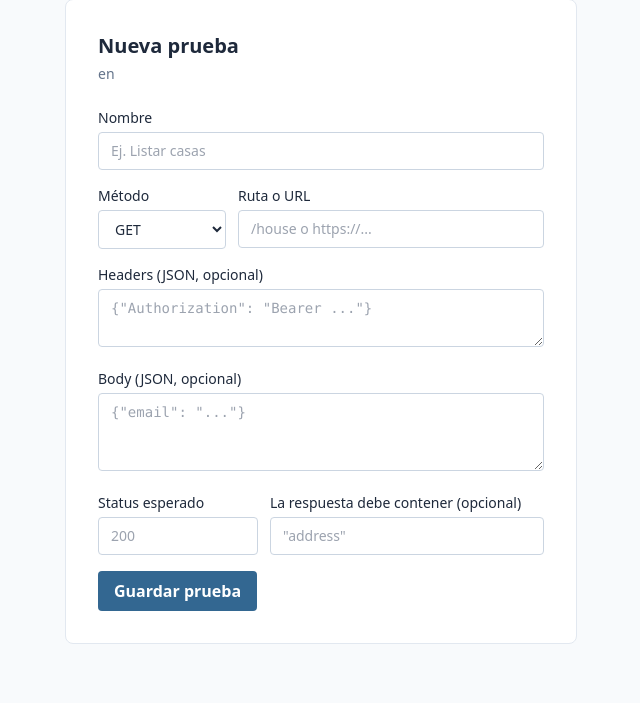
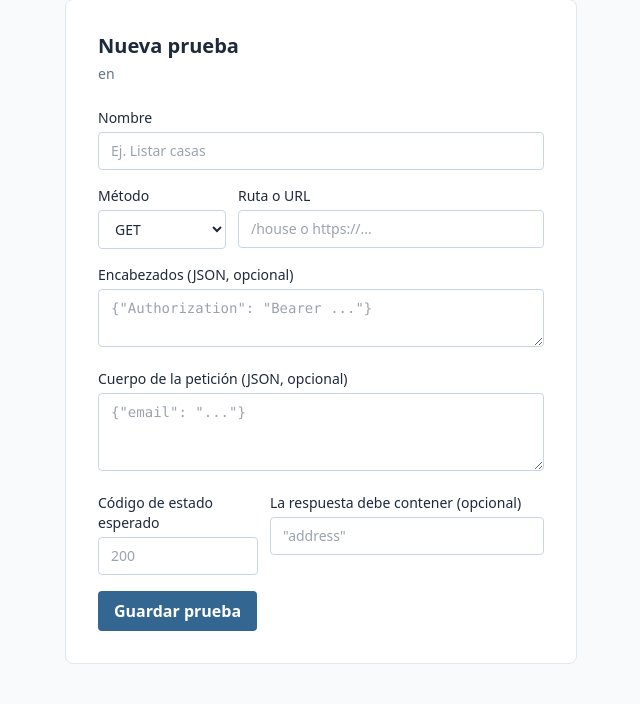
Before and after one commit to lariasca1994/verificador-api, a FastAPI app: template app/templates/colecciones/prueba_formulario.html in a window 1280 px wide. Shown: the part 97-801 px from the top of the page, without its empty margins (319-959 px from the left). Before the commit the page ends 741 px from the top, so only its background shows below. Run offline with FastAPI, Linux system fonts and the light colour scheme; the template is opened without the code that fills it, so the values that code supplies are empty; some libraries are stand-ins or nearby versions.

Commit message:
fix(ui): etiquetas del formulario de pruebas en español
Co-Authored-By: Claude Opus 5.5 <noreply@anthropic.com>

```diff
--- a/app/templates/colecciones/detalle.html
+++ b/app/templates/colecciones/detalle.html
@@ -30,7 +30,7 @@
             <th class="text-left px-3 py-2">Nombre</th>
             <th class="text-left px-3 py-2">Método</th>
             <th class="text-left px-3 py-2">Ruta</th>
-            <th class="text-left px-3 py-2">Status esperado</th>
+            <th class="text-left px-3 py-2">Estado esperado</th>
             {% if es_propia %}<th class="px-3 py-2"></th>{% endif %}
         </tr>
     </thead>
--- a/app/templates/colecciones/prueba_formulario.html
+++ b/app/templates/colecciones/prueba_formulario.html
@@ -24,18 +24,18 @@
             </div>
         </div>
         <div>
-            <label class="block text-sm font-medium mb-1">Headers (JSON, opcional)</label>
+            <label class="block text-sm font-medium mb-1">Encabezados (JSON, opcional)</label>
             <textarea name="headers_json" rows="2" placeholder='{"Authorization": "Bearer ..."}'
                       class="w-full rounded border border-slate-300 dark:border-slate-700 bg-white dark:bg-slate-800 px-3 py-2 text-sm font-mono focus:outline-none focus:ring-2 focus:ring-pg"></textarea>
         </div>
         <div>
-            <label class="block text-sm font-medium mb-1">Body (JSON, opcional)</label>
+            <label class="block text-sm font-medium mb-1">Cuerpo de la petición (JSON, opcional)</label>
             <textarea name="body_json" rows="3" placeholder='{"email": "..."}'
                       class="w-full rounded border border-slate-300 dark:border-slate-700 bg-white dark:bg-slate-800 px-3 py-2 text-sm font-mono focus:outline-none focus:ring-2 focus:ring-pg"></textarea>
         </div>
         <div class="flex gap-3">
             <div class="w-40">
-                <label class="block text-sm font-medium mb-1">Status esperado</label>
+                <label class="block text-sm font-medium mb-1">Código de estado esperado</label>
                 <input type="number" name="status_esperado" placeholder="200"
                        class="w-full rounded border border-slate-300 dark:border-slate-700 bg-white dark:bg-slate-800 px-3 py-2 text-sm focus:outline-none focus:ring-2 focus:ring-pg" />
             </div>
--- a/app/templates/ejecuciones/detalle.html
+++ b/app/templates/ejecuciones/detalle.html
@@ -66,7 +66,7 @@
         <div class="flex items-center justify-between">
             <span class="font-medium">{{ "✅" if r.paso else "❌" }} {{ r.nombre_prueba }}</span>
             <span class="text-xs text-slate-500 dark:text-slate-500">
-                {% if r.status_obtenido %}status {{ r.status_obtenido }} · {% endif %}
+                {% if r.status_obtenido %}código {{ r.status_obtenido }} · {% endif %}
                 {% if r.tiempo_ms %}{{ "%.0f"|format(r.tiempo_ms) }} ms{% endif %}
             </span>
         </div>
```
